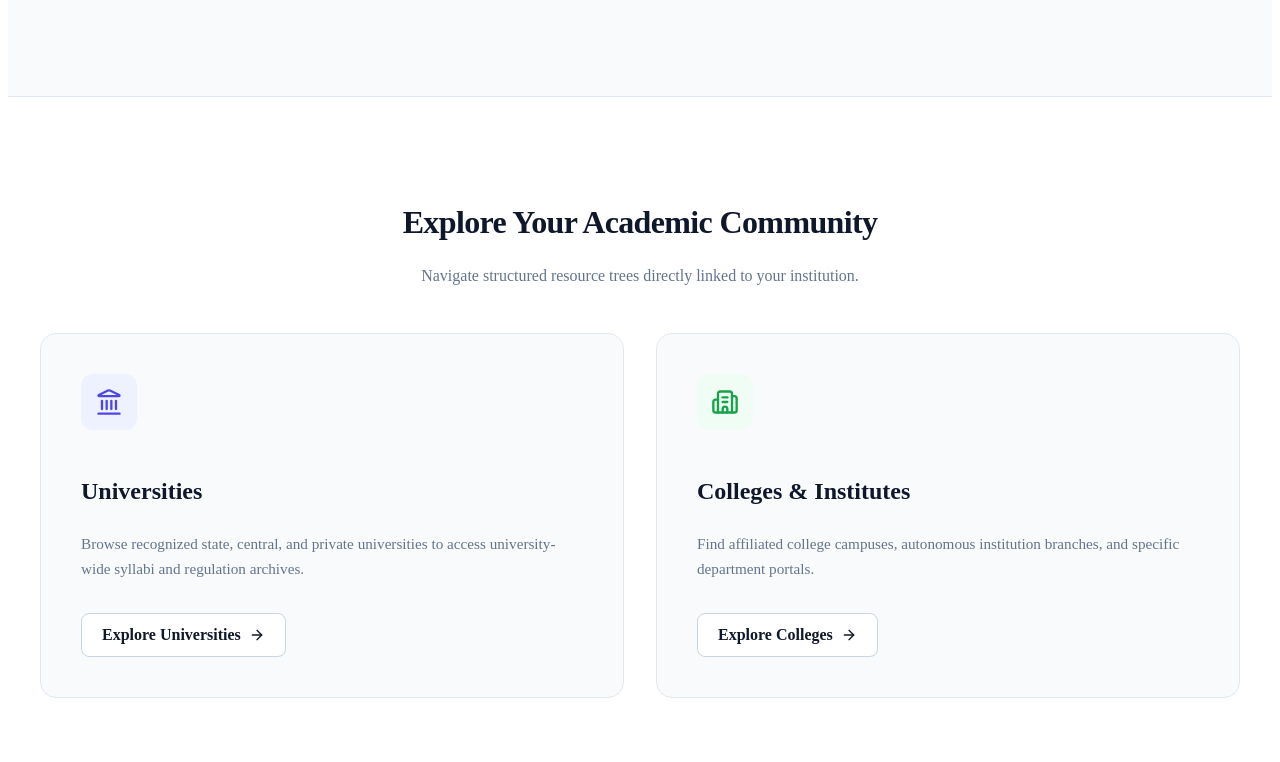
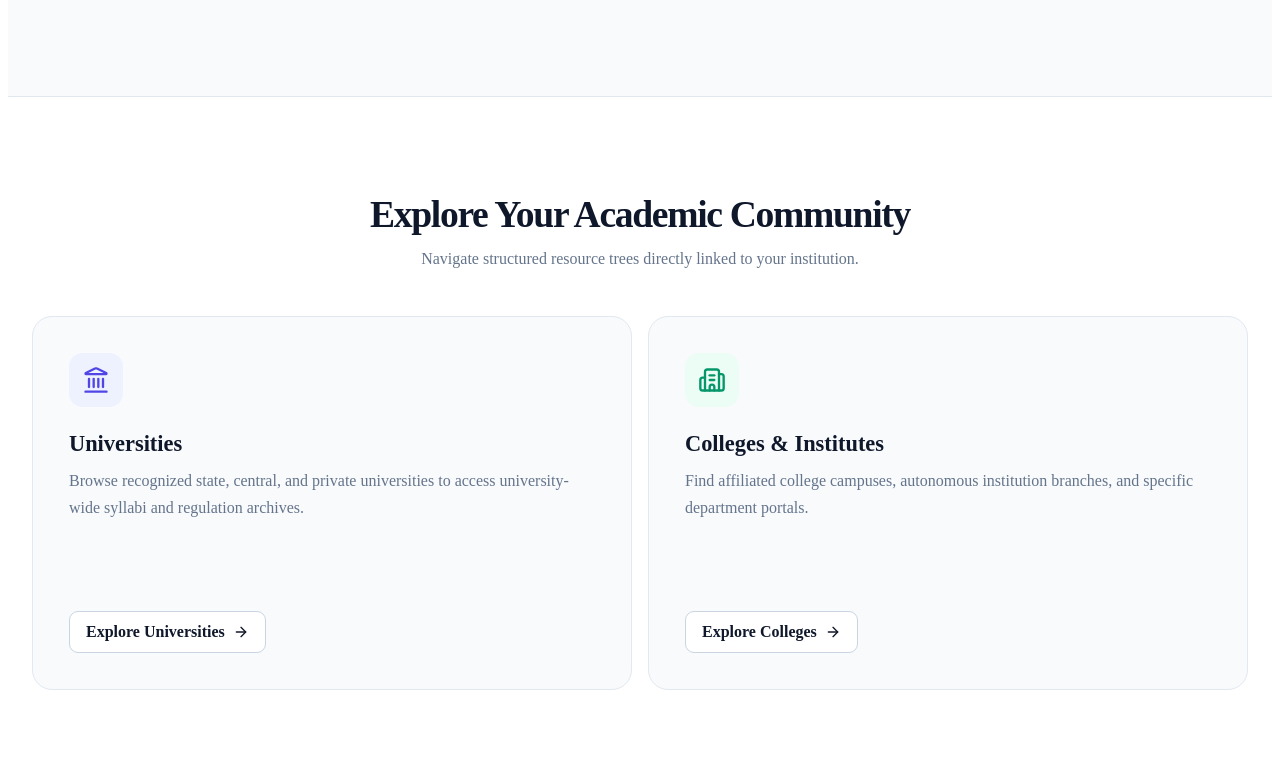
Before and after one commit to kalam1010hj-art/StudyHub, a React app in the folder frontend/: page / in a window 1280 px wide. Shown: the part 3058-3820 px from the top of the page. Built offline with nearby package versions, Linux system fonts and the light colour scheme; the HTML template or start-up script is replaced by a standard one.

Commit message:
Polish homepage supporting sections

```diff
--- a/frontend/src/components/AcademicDiscovery/AcademicDiscovery.module.css
+++ b/frontend/src/components/AcademicDiscovery/AcademicDiscovery.module.css
@@ -1,109 +1 @@
-.discoverySection {
-  padding: 5rem 1.5rem;
-  background-color: #ffffff;
-}
-
-.container {
-  max-width: 1200px;
-  margin: 0 auto;
-}
-
-.header {
-  text-align: center;
-  max-width: 600px;
-  margin: 0 auto 3rem;
-}
-
-.title {
-  font-size: 2rem;
-  font-weight: 700;
-  color: #0f172a;
-  letter-spacing: -0.02em;
-}
-
-.subtitle {
-  font-size: 1rem;
-  color: #64748b;
-  margin-top: 0.5rem;
-}
-
-.grid {
-  display: grid;
-  grid-template-columns: repeat(2, 1fr);
-  gap: 2rem;
-}
-
-.discoveryCard {
-  background-color: #f8fafc;
-  border: 1px solid #e2e8f0;
-  border-radius: 16px;
-  padding: 2.5rem;
-  display: flex;
-  flex-direction: column;
-}
-
-.cardIcon {
-  background-color: #eef2ff;
-  color: #4f46e5;
-  width: 56px;
-  height: 56px;
-  border-radius: 12px;
-  display: flex;
-  align-items: center;
-  justify-content: center;
-  margin-bottom: 1.5rem;
-}
-
-.cardIconAlt {
-  background-color: #f0fdf4;
-  color: #16a34a;
-  width: 56px;
-  height: 56px;
-  border-radius: 12px;
-  display: flex;
-  align-items: center;
-  justify-content: center;
-  margin-bottom: 1.5rem;
-}
-
-.cardTitle {
-  font-size: 1.5rem;
-  font-weight: 700;
-  color: #0f172a;
-  margin-bottom: 0.75rem;
-}
-
-.cardText {
-  font-size: 0.95rem;
-  color: #64748b;
-  line-height: 1.6;
-  margin-bottom: 2rem;
-  flex: 1;
-}
-
-.ctaButton {
-  display: inline-flex;
-  align-items: center;
-  gap: 0.5rem;
-  background-color: #ffffff;
-  color: #0f172a;
-  border: 1px solid #cbd5e1;
-  padding: 0.75rem 1.25rem;
-  border-radius: 8px;
-  font-weight: 600;
-  text-decoration: none;
-  width: fit-content;
-  transition: all 0.2s ease;
-}
-
-.ctaButton:hover {
-  background-color: #0f172a;
-  color: #ffffff;
-  border-color: #0f172a;
-}
-
-@media (max-width: 768px) {
-  .grid {
-    grid-template-columns: 1fr;
-  }
-}
+.discoverySection{padding:6rem 1.5rem;background:#fff}.container{max-width:1240px;margin:0 auto}.header{max-width:680px;margin:0 auto 2.75rem;text-align:center}.title{margin:0;color:#0f172a;font-size:clamp(1.8rem,3vw,2.35rem);font-weight:800;letter-spacing:-.035em}.subtitle{margin:.65rem 0 0;color:#64748b;line-height:1.6}.grid{display:grid;grid-template-columns:repeat(2,1fr);gap:1rem}.discoveryCard{min-height:300px;padding:2.25rem;background:#f8fafc;border:1px solid #e2e8f0;border-radius:20px;display:flex;flex-direction:column;transition:.2s ease}.discoveryCard:hover{transform:translateY(-4px);box-shadow:0 18px 40px rgba(15,23,42,.07)}.cardIcon,.cardIconAlt{display:grid;place-items:center;width:54px;height:54px;margin-bottom:1.5rem;border-radius:14px}.cardIcon{color:#4f46e5;background:#eef2ff}.cardIconAlt{color:#059669;background:#ecfdf5}.cardTitle{margin:0 0 .7rem;color:#0f172a;font-size:1.4rem;font-weight:800}.cardText{flex:1;margin:0 0 1.8rem;color:#64748b;line-height:1.65}.ctaButton{display:inline-flex;align-items:center;gap:.5rem;width:fit-content;padding:.7rem 1rem;border:1px solid #cbd5e1;border-radius:9px;color:#0f172a;background:#fff;font-weight:700;text-decoration:none;transition:.2s}.ctaButton:hover{color:#fff;background:#0f172a;border-color:#0f172a}@media(max-width:700px){.discoverySection{padding:4.5rem 1rem}.grid{grid-template-columns:1fr}.discoveryCard{min-height:270px;padding:1.75rem}}
```
